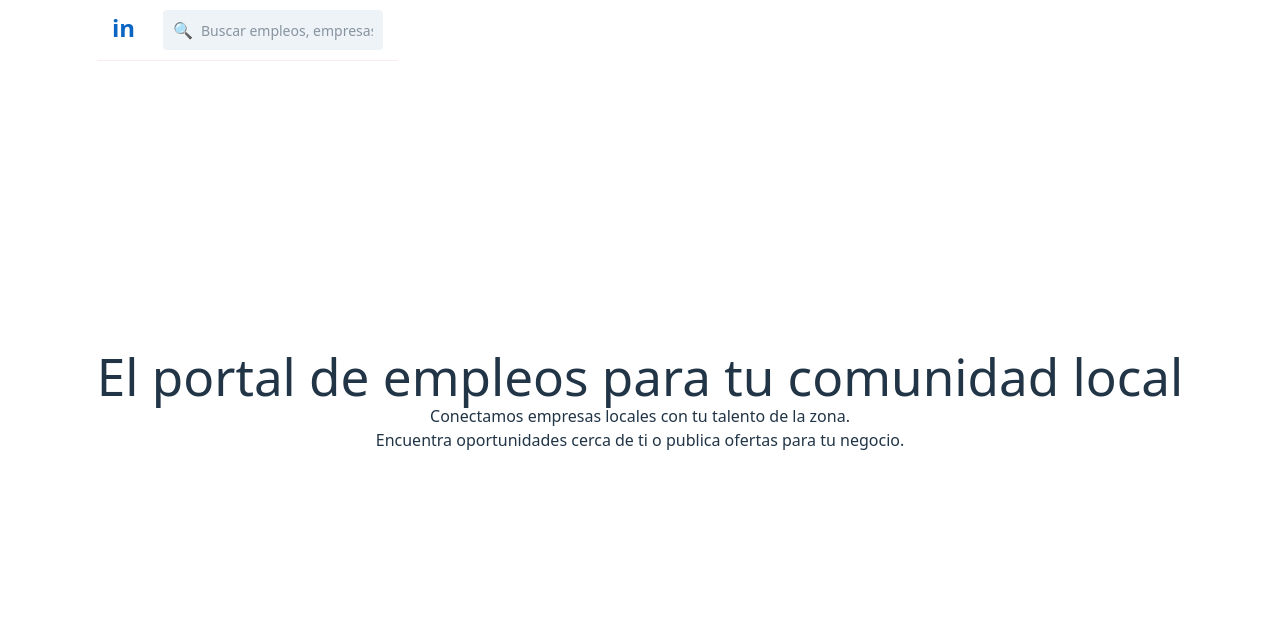
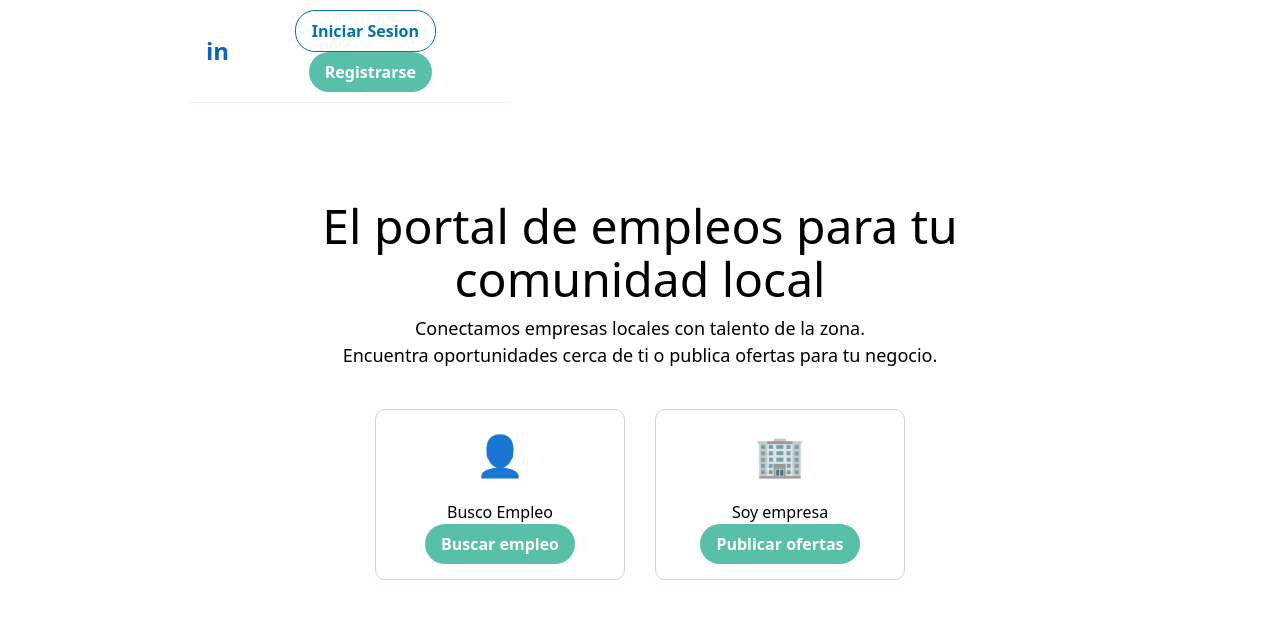
Before and after one commit to tocinochan033/mercado_cercano, a React (Vite) app: page / in a window 1280 px wide. Shown: the top 618 px of the page. Built offline with nearby package versions, Linux system fonts and the light colour scheme.

Commit message:
HomePage finished

```diff
--- a/src/App.css
+++ b/src/App.css
@@ -42,7 +42,6 @@
 }
 
 /* App.css */
-
 /* Estilos de la página principal */
 .app__body {
     display: flex;
@@ -54,11 +53,90 @@
     margin: 0 auto; /* Importante para el centrado */
 }
 
-.app__body__home__page{
+.app__body__homePqage{
     display: contents;
     justify-content: center;
     gap: 150px;
     margin: 0 auto;
+}
+
+/* --- ESTILOS DE BOTONES (GENERALES) --- */
+.btn {
+    padding: 8px 16px;
+    border-radius: 20px;
+    font-weight: bold;
+    cursor: pointer;
+    border: 1px solid transparent;
+}
+
+.btn--signin {
+    color: #0073b1; /* Azul de LinkedIn */
+    background: none;
+    border-color: #0073b1;
+    margin-right: 10px;
+}
+
+.btn--register, .btn--primary {
+    background-color: #58c0a8; /* Color verde/azul de la imagen */
+    color: white;
+    border: none;
+}
+
+/* --- ESTILOS DE HEADER (LANDING) --- */
+
+.header__content--landing {
+    /* Distribuye el logo a la izquierda y los botones a la derecha */
+    justify-content: space-between;
+    align-items: center;
+}
+
+/* --- ESTILOS DE LANDING PAGE BODY --- */
+
+.app__body__homePage {
+    /* Corrige el layout para que el centrado funcione */
+    display: flex;
+    flex-direction: column; /* Apila el contenido verticalmente */
+    align-items: center; /* Centra horizontalmente el contenido hijo */
+    text-align: center; /* Centra el texto */
+    padding: 50px 20px;
+    max-width: 900px; /* Limita el ancho del texto */
+    margin: 0 auto; /* Centra el contenedor completo */
+    background-color: white;
+}
+
+.app__body__homePage h1 {
+    font-size: 48px;
+    margin-bottom: 10px;
+    color: black;
+}
+
+.app__body__homePage p {
+    font-size: 18px;
+    color: black;
+}
+
+/* --- ESTILOS DE TARJETAS (LANDING) --- */
+
+.homePage__cards-container {
+    display: flex;
+    gap: 30px;
+    margin-top: 40px;
+    color: #000;
+}
+
+.homePage__card {
+    display: flex;
+    flex-direction: column;
+    align-items: center;
+    padding: 30px 40px;
+    width: 250px;
+    box-shadow: 0 4px 12px rgba(243, 242, 242, 0.1);
+    border: 1px solid #ddd;
+}
+
+.card__icon {
+    font-size: 40px;
+    margin-bottom: 15px;
 }
 
 /* Estilos del Header */
--- a/src/HomePage.jsx
+++ b/src/HomePage.jsx
@@ -1,19 +1,38 @@
 import React from "react";
+// Importar el CSS de la Landing Page (si es diferente) o el general
+import './App.css'; // Asegúrate de que este es el CSS correcto
 
 //components
-import Header from "./components/header.jsx";
+import Header from "./components/header"; // Asegúrate de que la ruta sea correcta
 
 function HomePage(){
     return(
         <div className="app">
-            <Header />
-        <div className="app__body__home__page">
-            <h1>El portal de empleos para tu comunidad local</h1>
-            <h2>Conectamos empresas locales con tu talento de la zona.</h2>
-            <h2>Encuentra oportunidades cerca de ti o publica ofertas para tu negocio.</h2>
-        </div>
+            {/* 1. Usar el Header con la variante 'landing' */}
+            <Header variant="landing" />
 
+            <div className="app__body__homePage">
+                <h1>El portal de empleos para tu comunidad local</h1>
 
+                <p>Conectamos empresas locales con talento de la zona.</p>
+                <p>Encuentra oportunidades cerca de ti o publica ofertas para tu negocio.</p>
+
+                <div className="homePage__cards-container">
+                    {/* Tarjeta 1: Busco Empleo */}
+                    <div className="card homePage__card">
+                        <div className="card__icon">👤</div>
+                        <h3>Busco Empleo</h3>
+                        <button className="btn btn--primary">Buscar empleo</button>
+                    </div>
+
+                    {/* Tarjeta 2: Soy Empresa */}
+                    <div className="card homePage__card">
+                        <div className="card__icon">🏢</div>
+                        <h3>Soy empresa</h3>
+                        <button className="btn btn--primary">Publicar ofertas</button>
+                    </div>
+                </div>
+            </div>
         </div>
     )
 }
--- a/src/components/header.jsx
+++ b/src/components/header.jsx
@@ -1,17 +1,32 @@
 // src/components/Header.jsx
 import React from 'react';
-// Asumiendo que App.css contiene los estilos del header
 
-function Header() {
+// Acepta una prop 'variant' para determinar qué contenido renderizar
+function Header({ variant }) {
+  // Contenido específico de la Landing Page
+  const landingContent = (
+    <div className="header__landing-btns">
+      <button className="btn btn--signin">Iniciar Sesion</button>
+      <button className="btn btn--register">Registrarse</button>
+    </div>
+  );
+
+  // Contenido de la UI principal (el buscador y los íconos)
+  const mainUIContent = (
+    <div className="header__search">
+      <span className="header__search-icon"></span>
+      <input type="text" placeholder="Buscar empleos, empresas" />
+    </div>
+    // Aquí irían los íconos de navegación si los tuvieras
+  );
+
   return (
     <div className="header">
-      <div className="header__content">
+      <div className={`header__content ${variant === 'landing' ? 'header__content--landing' : ''}`}>
         <div className="header__logo">in</div>
-        <div className="header__search">
-          <span className="header__search-icon">🔍</span>
-          <input type="text" placeholder="Buscar empleos, empresas" />
-        </div>
-        {/* Aquí irían los iconos de navegación (Inicio, Red, Empleos, etc.) */}
+
+        {/* Lógica para mostrar el contenido correcto */}
+        {variant === 'landing' ? landingContent : mainUIContent}
       </div>
     </div>
   );
--- a/src/index.css
+++ b/src/index.css
@@ -58,7 +58,7 @@ button:focus-visible {
 
 @media (prefers-color-scheme: light) {
   :root {
-    color: #213547;
+    color: #ffffff;
     background-color: #ffffff;
   }
   a:hover {
```
